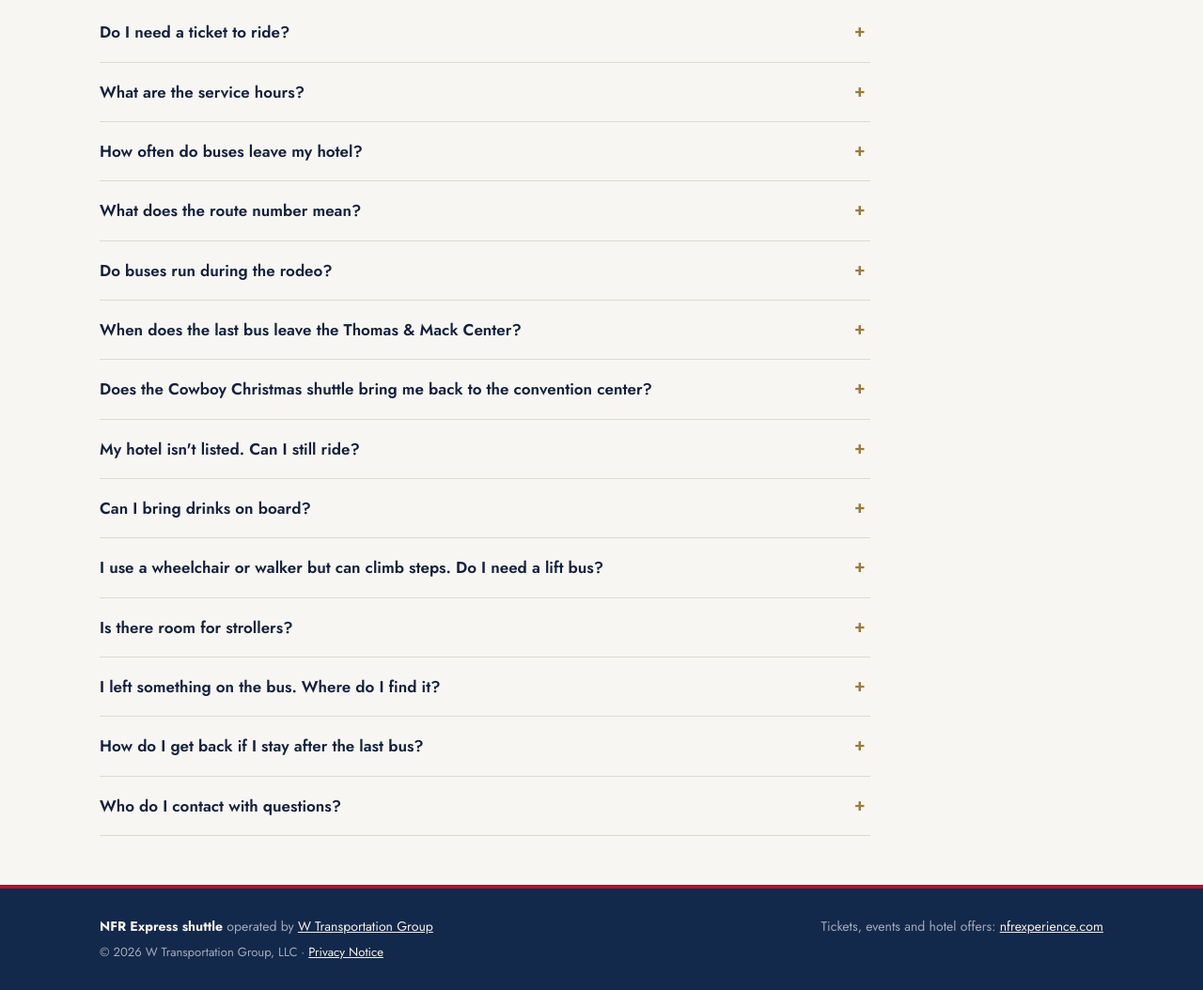
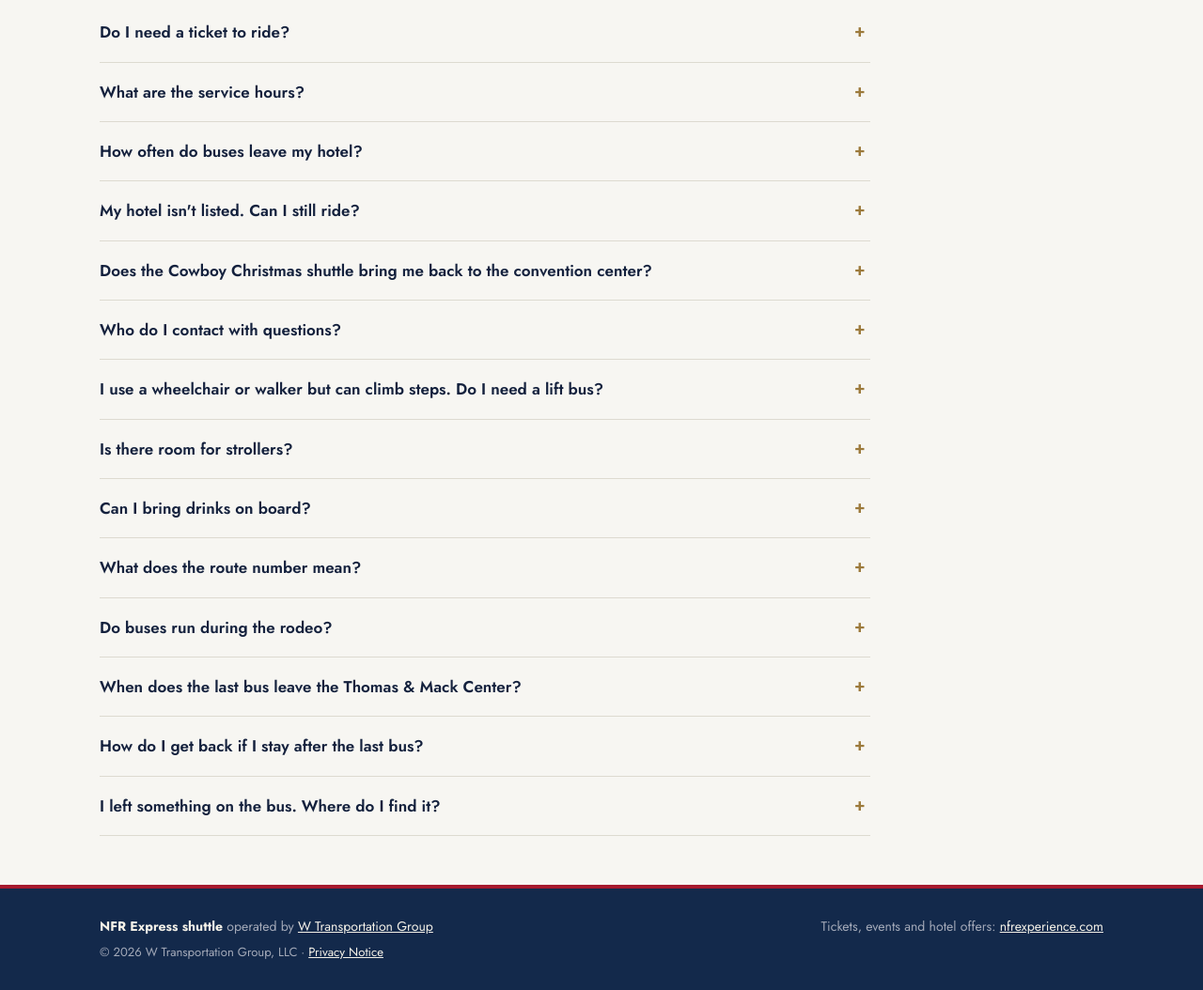
Before and after one commit to warandco/nfrexpress, a plain HTML site: page index.html in a window 1280 px wide. Shown: the part 3306-4360 px from the top of the page at 94% size. Drawn offline with nearby package versions, Linux system fonts and the light colour scheme.

Commit message:
Add files via upload

```diff
--- a/index.html
+++ b/index.html
@@ -353,17 +353,17 @@ const FAQ = [
   ["Do I need a ticket to ride?","No. The NFR Express is free for all rodeo fans. Head to any pickup location below."],
   ["What are the service hours?",`Pre-event buses run ${SERVICE.pre} to the Thomas & Mack Center. Post-event buses run ${SERVICE.post} back to the host hotels. Every performance starts at ${SERVICE.start}.`],
   ["How often do buses leave my hotel?",`Before the rodeo, it depends on the stop: some depart every 10 to 20 minutes, others hourly at 4:00, 5:00 and 6:00 PM. <a href="#locations">Find your hotel</a> to see its departure schedule. After the rodeo, buses leave the Thomas & Mack Center continuously from 8:15 to 9:45 PM. An NFR Express Ambassador is posted at every pickup if you have questions. Departure times are subject to change, so check back here for the latest info.`,true],
+  ["My hotel isn't listed. Can I still ride?","Yes. Buses only stop at the locations listed here, so ride from whichever one is closest to where you're staying."],
+  ["Does the Cowboy Christmas shuttle bring me back to the convention center?","No. Route 1 is a one-way express to the Thomas & Mack Center. Buses never return to the Las Vegas Convention Center, so plan another way back if your car is parked there."],
+  ["Who do I contact with questions?",`<span class="who-list"><span><b>Day-of shuttle help:</b> the NFR Express Ambassador at your pickup.</span><span><b>Wheelchair lift bus requests:</b> <a href="#accessible">${ADA.email} or ${ADA.phone}</a>, before ${ADA.cutoff} on the day you ride.</span><span><b>Lost items:</b> Lost &amp; Found at the <a href="https://www.thomasandmack.com/" target="_blank" rel="noopener">Thomas &amp; Mack Center</a>.</span><span><b>Tickets, schedules and event info:</b> <a href="https://nfrexperience.com/" target="_blank" rel="noopener">NFRExperience.com</a>.</span><span><b>Anything else about the shuttle:</b> <a href="mailto:contact@thewtg.com">contact@thewtg.com</a>.</span></span>`,true],
+  ["I use a wheelchair or walker but can climb steps. Do I need a lift bus?","No. You can board any bus. The driver will store your wheelchair, walker or scooter in the luggage compartment under the bus. Lift buses are for riders who can't walk onto the bus under their own power. A very heavy scooter may need help from someone in your party to load."],
+  ["Is there room for strollers?","Yes. Fold your stroller and hand it to the driver when you board; it rides in an under-bus compartment. Ask the driver for it when you get off."],
+  ["Can I bring drinks on board?","Non-alcoholic drinks in plastic bottles or cups are fine. Aluminum bottles are allowed, and wide-mouth cups are allowed with a lid. No glass and no alcohol on the bus."],
   ["What does the route number mean?","Hotels on the same route share buses after the rodeo. Ride back on the same route number you came on, and the bus will stop at each hotel on that route. Look for your route sign in the Pro Rodeo Zone to return to your hotel."],
   ["Do buses run during the rodeo?","No. There is no shuttle service between 6:00 and 8:15 PM. If you arrive after 6:00 PM or want to leave before 8:15 PM, use rideshare (Lyft, Uber) or a taxi. Rideshare and taxis are available at the front of the Thomas & Mack Center."],
   ["When does the last bus leave the Thomas & Mack Center?","The last buses depart at 9:45 PM, December 3 to 12. All schedules are subject to change."],
-  ["Does the Cowboy Christmas shuttle bring me back to the convention center?","No. Route 1 is a one-way express to the Thomas & Mack Center. Buses never return to the Las Vegas Convention Center, so plan another way back if your car is parked there."],
-  ["My hotel isn't listed. Can I still ride?","Yes. Buses only stop at the locations listed here, so ride from whichever one is closest to where you're staying."],
-  ["Can I bring drinks on board?","Non-alcoholic drinks in plastic bottles or cups are fine. Aluminum bottles are allowed, and wide-mouth cups are allowed with a lid. No glass and no alcohol on the bus."],
-  ["I use a wheelchair or walker but can climb steps. Do I need a lift bus?","No. You can board any bus. The driver will store your wheelchair, walker or scooter in the luggage compartment under the bus. Lift buses are for riders who can't walk onto the bus under their own power. A very heavy scooter may need help from someone in your party to load."],
-  ["Is there room for strollers?","Yes. Fold your stroller and hand it to the driver when you board; it rides in an under-bus compartment. Ask the driver for it when you get off."],
-  ["I left something on the bus. Where do I find it?","Items found on buses go straight to Lost & Found at the Thomas & Mack Center."],
   ["How do I get back if I stay after the last bus?","Rideshare (Lyft, Uber) and taxis are available at the front of the Thomas & Mack Center."],
-  ["Who do I contact with questions?",`<span class="who-list"><span><b>Day-of shuttle help:</b> the NFR Express Ambassador at your pickup.</span><span><b>Wheelchair lift bus requests:</b> <a href="#accessible">${ADA.email} or ${ADA.phone}</a>, before ${ADA.cutoff} on the day you ride.</span><span><b>Lost items:</b> Lost &amp; Found at the Thomas &amp; Mack Center.</span><span><b>Tickets, schedules and event info:</b> <a href="https://nfrexperience.com/" target="_blank" rel="noopener">NFRExperience.com</a>.</span><span><b>Anything else about the shuttle:</b> <a href="mailto:contact@thewtg.com">contact@thewtg.com</a>.</span></span>`,true]
+  ["I left something on the bus. Where do I find it?","Items found on buses go straight to Lost & Found at the Thomas & Mack Center."]
 ];
 
 const esc=s=>String(s).replace(/[&<>"]/g,c=>({"&":"&amp;","<":"&lt;",">":"&gt;",'"':"&quot;"}[c]));
```
